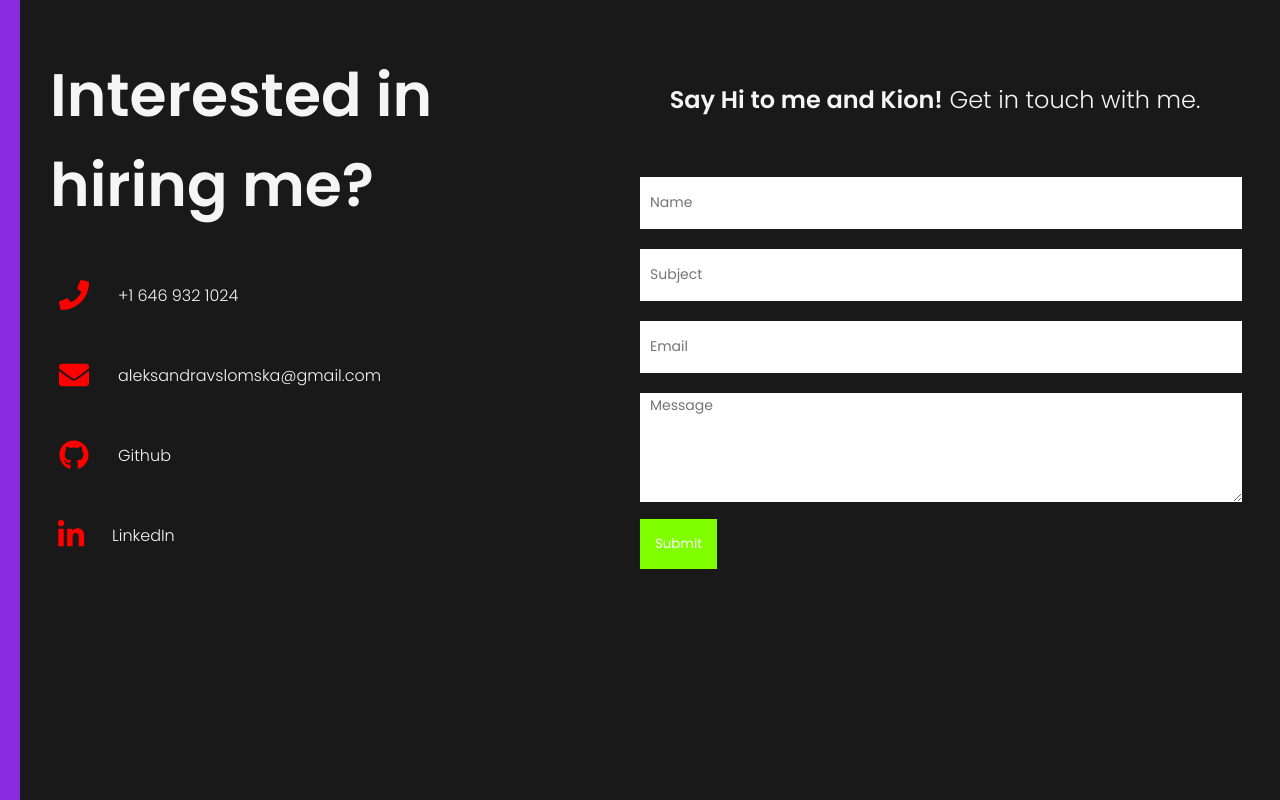
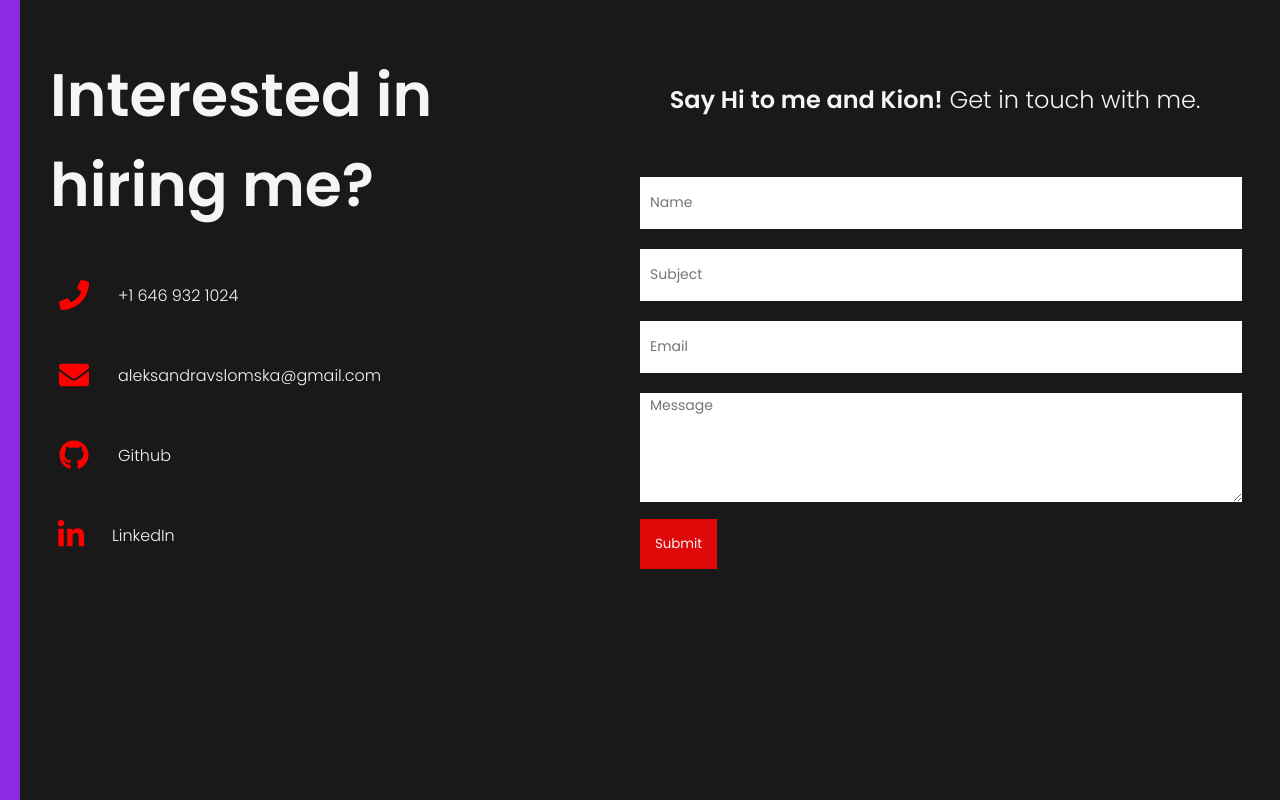
Before and after one commit to snowleopardAlexa/react-portfolio-2021, a React (Create React App) app: page / in a window 1280 px wide. Shown: the part 2568-3368 px from the top of the page. Built offline with nearby package versions, Linux system fonts and the light colour scheme.

Commit message:
add button red

```diff
--- a/src/components/Contact/contact.css
+++ b/src/components/Contact/contact.css
@@ -78,8 +78,8 @@ textarea {
 button {
     border: none;
     padding: 15px;
-    background-color: chartreuse;
-    color: white;
+    background-color: rgb(223, 9, 9);
+    color: rgb(247, 241, 241);
     font-weight: 500;
     cursor: pointer;
 }
```
